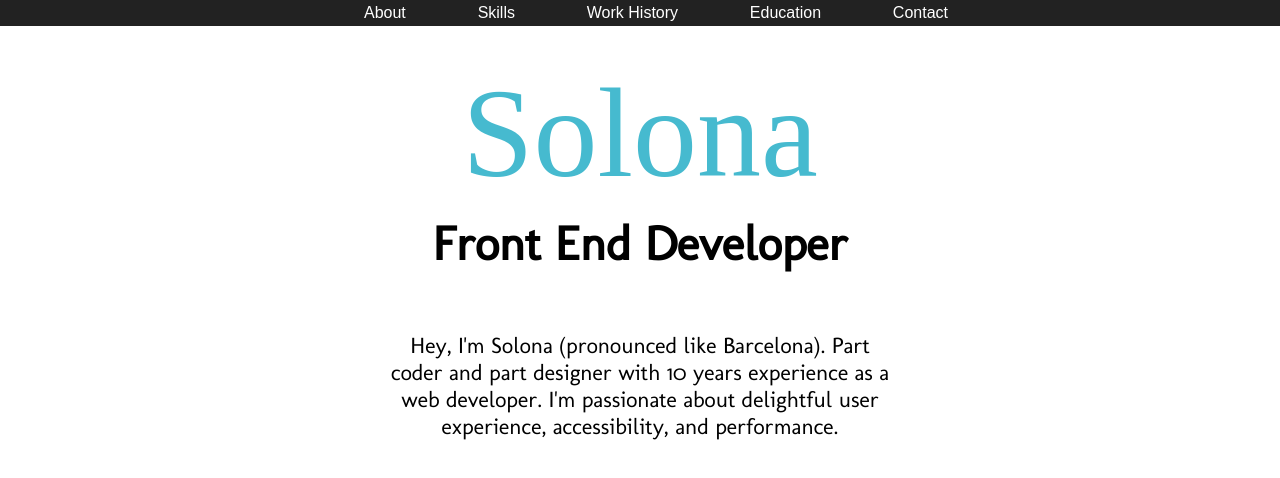
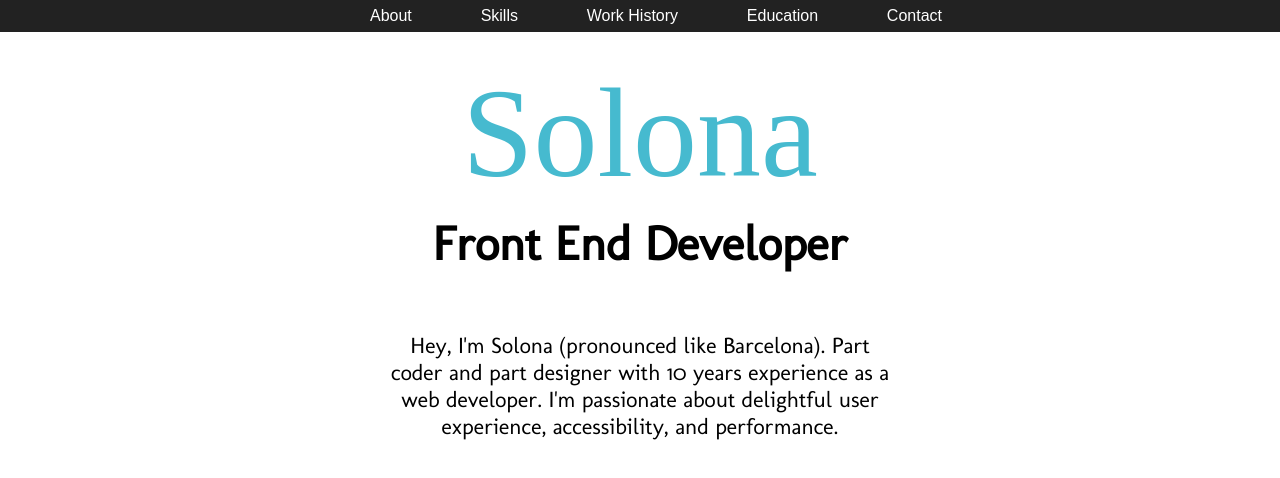
Before and after one commit to solonaarmstrong-zz/portfolio, a React (Create React App) app: page / in a window 1280 px wide. Shown: the top 478 px of the page. Built offline with nearby package versions, Linux system fonts and the light colour scheme; a web font is replaced by a local one.

Commit message:
Fix colors

```diff
--- a/src/components/Button/Button.css
+++ b/src/components/Button/Button.css
@@ -30,7 +30,7 @@
     border: 1px solid #aaa;
 }
 
-.Button--orange {
+.Button--yellow {
     color: white;
-    background: #FF7C00;
+    background: #FFB000;
 }
--- a/src/components/NavigationLink.css
+++ b/src/components/NavigationLink.css
@@ -4,13 +4,14 @@
     left: 0;
     width: 100%;
     background: #222;
-    padding: 0px 16px;
+    padding: 6px 16px;
 }
 
 .Navigation {
     max-width: 600px;
     display: flex;
     justify-content: space-between;
+    align-items: center;
     flex-wrap: nowrap;
     margin: auto;
 }
@@ -19,19 +20,22 @@
     background: #222;
     border: 0px;
     font-size: 1rem;
-    padding: 4px 8px;
     cursor: pointer;
 }
 
 .NavigationLink a {
     color: white;
     text-decoration: none;
+    padding: 8px;
 }
 
 .NavigationLink a:hover {
     color: #FFB000;
 }
 
-.NavigationLink--active {
-    color: #FF7C00;
+.active,
+.active:hover,
+.active:active,
+.active:focus {
+    border-bottom: 3px solid #FFB000;
 }
```
